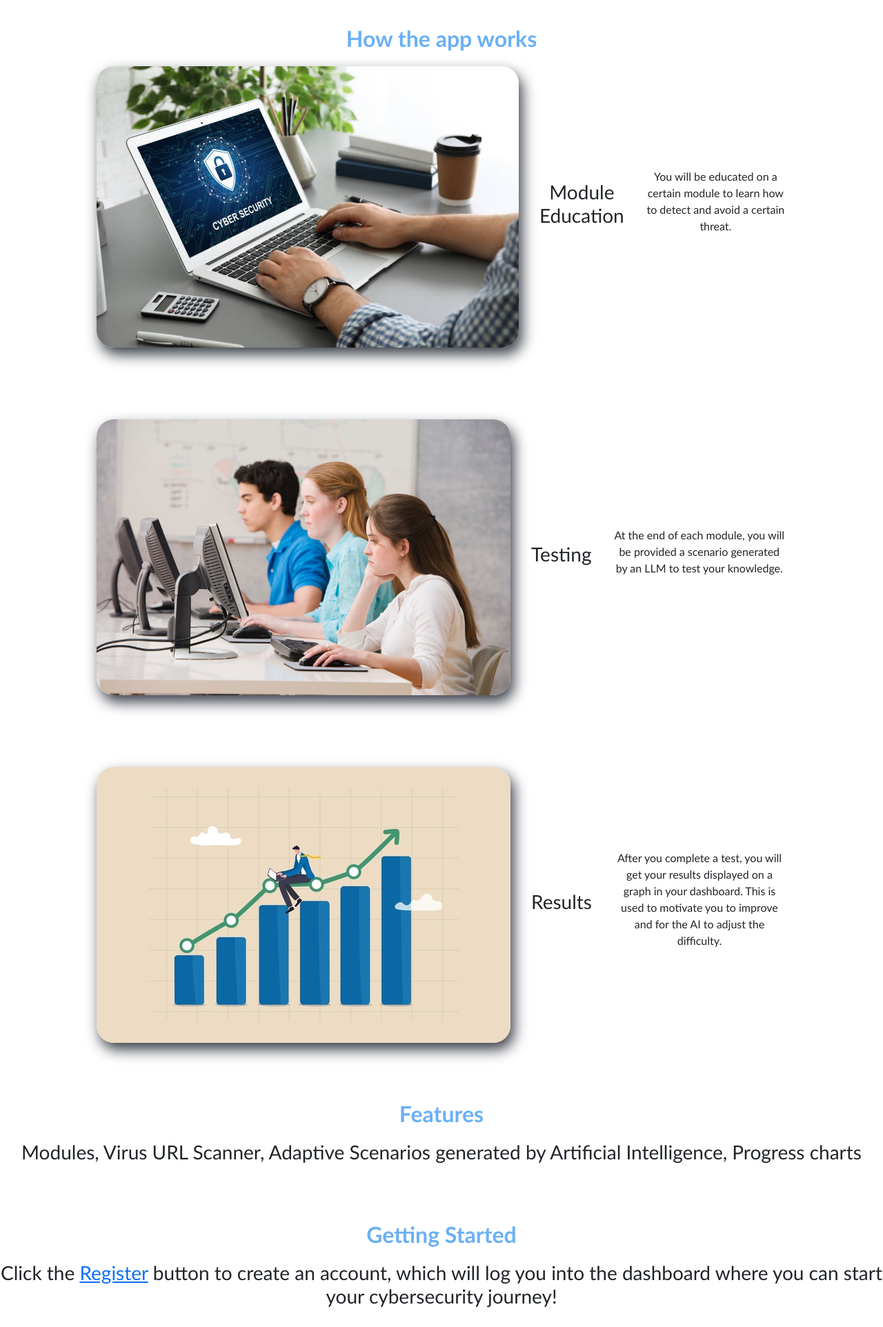
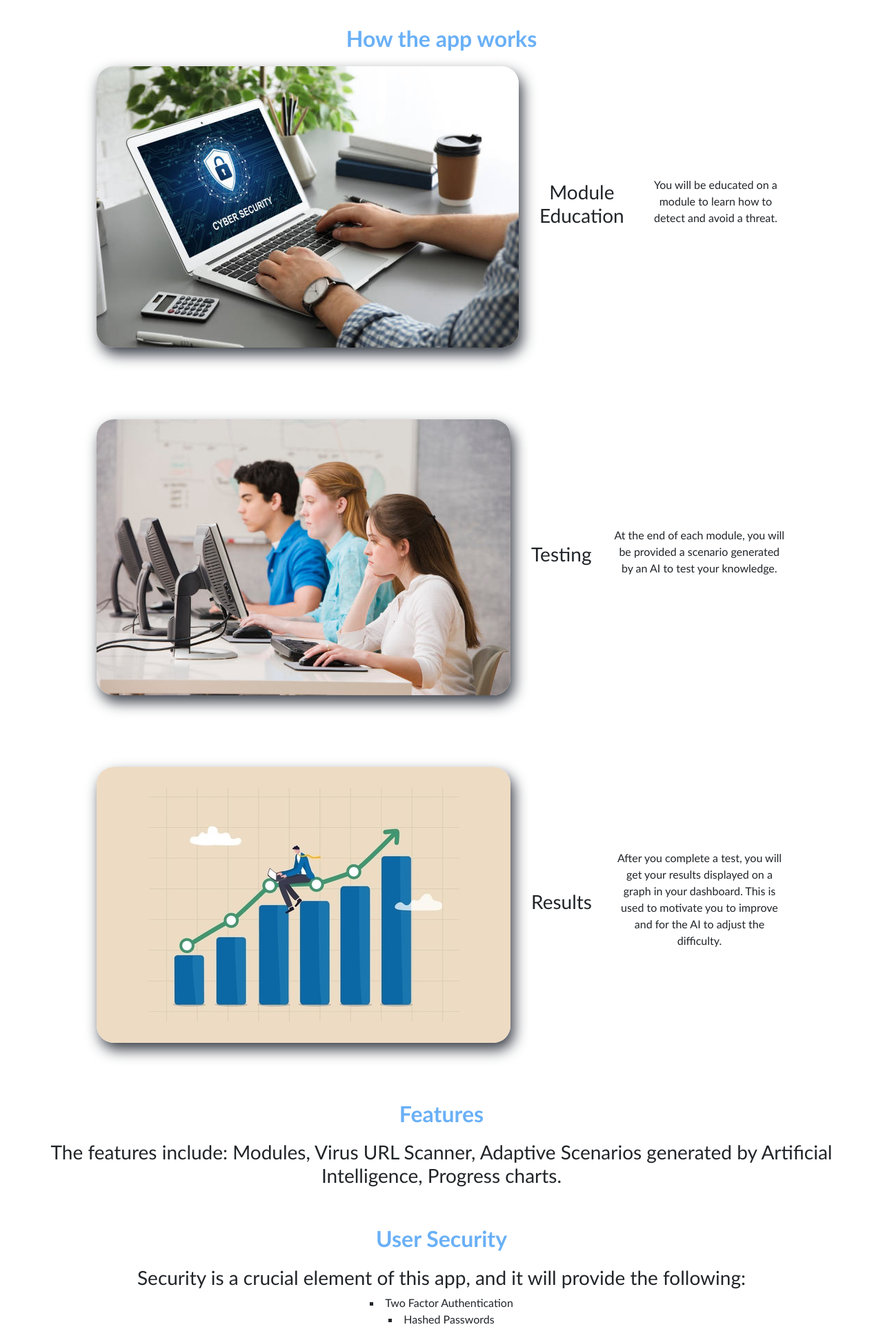
Before and after one commit to ChristianJ123ABC/DontHackMe, a Flask app: page / in a window 1280 px wide. Shown: the part 582-2506 px from the top of the page at 69% size. Before the commit the page ends 2478 px from the top, so only its background shows below. Run offline with Flask 3, Linux system fonts and the light colour scheme; parts of the project's set-up code (start-up, migrations or seed data) failed here and were passed over; some libraries are stand-ins or nearby versions.

Commit message:
Made headings / styling changes specific to Landing Page
Added security section for users  to read about what can be provided for their specific account.

Added better routing to the images of the app (url_for)

```diff
--- a/static/styles.css
+++ b/static/styles.css
@@ -91,3 +91,7 @@ body{
 img:hover{
     transform: scale(1.05);
 }
+
+#landingPage h2,h3,h1,ul,li{
+    text-align: center;
+}
--- a/templates/landing-page.html
+++ b/templates/landing-page.html
@@ -6,6 +6,10 @@
  https://getbootstrap.com/docs/6.0/examples/
  https://getbootstrap.com/docs/6.0/examples/heroes/
  https://cdn-icons-png.flaticon.com/512/13215/13215372.png LOGO
+ -->
+
+<!-- STYLING:
+     https://stackoverflow.com/questions/32039846/can-i-use-css-to-add-a-bullet-point-to-any-element
  -->
 
 <!DOCTYPE html>
@@ -17,28 +21,28 @@
 
     <!-- Links for the bootstrap and CSS file-->
     <link href="https://cdn.jsdelivr.net/npm/bootstrap@6.0.0-alpha.1/dist/css/bootstrap.min.css" rel="stylesheet" integrity="sha384-B/GM4XqrwHnWXNOWMbloTmrYXZg10cakYGmpfsR/bbzQ6JAJI4ihuyADKLnBgrCe" crossorigin="anonymous">
-    <link rel="stylesheet" href="../static/styles.css">
+    <link rel="stylesheet" href="{{ url_for('static', filename='styles.css') }}">
 </head>
 <body id = landingPage>
 
     <nav class="navbar navbar-translucent gap-4 md:navbar-expand w-50" style="margin: 0 auto;" data-bs-theme="dark">
         <div class="container-fluid">
             <a class="navbar-brand" href="/">
-                <img src="../static/uploads/logo.png" alt="Logo" width="25" height="20" class="d-inline-block align-text-top">DontHackMe
+                <img src="{{ url_for('static', filename='uploads/logo.png') }}" alt="Logo" width="25" height="20" class="d-inline-block align-text-top">DontHackMe
             </a>
             <button class="btn-icon navbar-toggler" type="button" data-bs-toggle="drawer" data-bs-target="#navbarNavAltMarkup" aria-controls="navbarNavAltMarkup" aria-expanded="false" aria-label="Toggle navigation">
                 <span class="navbar-toggler-icon" aria-hidden="true"></span>
             </button>
             <dialog class="drawer drawer-end" tabindex="-1" id="navbarNavAltMarkup" aria-labelledby="navbarNavAltMarkupLabel">
             <div class="drawer-header">
-                <h5 class="drawer-title" id="navbarNavAltMarkupLabel"> ㅤㅤㅤㅤㅤ </h5>
+                <h5 class="drawer-title" id="navbarNavAltMarkupLabel"> Menu </h5>
                 <button type="button" class="btn-close" data-bs-dismiss="drawer" aria-label="Close"></button>
             </div>
             <div class="drawer-body justify-content-center align-items">
                 <div class="nav navbar-nav  nav-underline gap-12 ">
                 <a class="nav-link" href="#">Login</a>
                 <a class="nav-link" href="#">Register</a>
-                <a class="nav-link disabled" aria-disabled="true">Disabled</a>
+
 
                 </div>
             </div>
@@ -66,10 +70,6 @@
 
 
 
-
-
-
-
     <br>
     <h2 style="text-align: center">The Problem</h2>
     <h3 style="text-align: center">As cyberthreats and forms of AI-generated scams are becoming more common, users are more susceptible to attacks than ever.</h3>
@@ -79,35 +79,48 @@
         <h2>How the app works</h2>
         <div class="examples">
             <div class="cards">
-                <img src="../static/uploads/learning.jpg" alt="Modules">
+                <img src="{{ url_for('static', filename='uploads/learning.jpg') }}" alt="Modules">
                 <h3>Module Education</h3>
-                <p>You will be educated on a certain module to learn how to detect and avoid a certain threat.</p>
+                <p>You will be educated on a module to learn how to detect and avoid a threat.</p>
             </div>
             <br>
             <div class="cards">
-                <img src="../static/uploads/testing.jpg" alt="Testing">
+                <img src="{{ url_for('static', filename='uploads/testing.jpg') }}" alt="Testing">
                 <h3>Testing</h3>
-                <p>At the end of each module, you will be provided a scenario generated by an LLM to test your knowledge.</p>
+                <p>At the end of each module, you will be provided a scenario generated by an AI to test your knowledge.</p>
             </div>
             <br>
             <div class="cards">
-                <img src="../static/uploads/improvement.jpg" alt="Results" >
+                <img src="{{ url_for('static', filename='uploads/improvement.jpg') }}" alt="Results">
                 <h3>Results</h3>
                 <p>After you complete a test, you will get your results displayed on a graph in your dashboard. This is used to motivate you to improve and for the AI to adjust the difficulty.</p>
             </div>
         </div>
     </section>
 
-     <br>
-    <h2 style="text-align: center">Features</h2>
-    <h3 style="text-align: center">Modules, Virus URL Scanner, Adaptive Scenarios generated by Artificial Intelligence, Progress charts<h3>
+    <br>
+    <h2>Features</h2>
+    <h3>The features include: Modules, Virus URL Scanner, Adaptive Scenarios generated by Artificial Intelligence, Progress charts.</h3>
     <br>
 
     <br>
-    <h2 style="text-align: center">Getting Started</h2>
-    <h3 style="text-align: center">Click the <a class="intro" href="#">Register</a> button to create an account, which will log you into the dashboard where you can start your cybersecurity journey!</h3>
+    <h2>User Security</h2>
+    <h3>Security is a crucial element of this app, and it will provide the following:</h3>
+    <ul style="list-style-type: square; list-style-position: inside; padding-left: 0;">
+        <li>Two Factor Authentication</li>
+        <li>Hashed Passwords</li>
+        <li>Form inputs such as Register and Login, will be rate limited (limited attempts before temporarily stopping you).</li>
+    </ul>
+
     <br>
+
+    <br>
+    <h2>Getting Started</h2>
+    <h3>Click the <a class="intro" href="#">Register</a> button to create an account, which will log you into the dashboard where you can start your cybersecurity journey!</h3>
+    <br>
+
 
 
     <script type="module" src="https://cdn.jsdelivr.net/npm/bootstrap@6.0.0-alpha.1/dist/js/bootstrap.bundle.min.js" integrity="sha384-1a/pXj49ZQ1aHEmrJ+gMw1otqoVsYwlEnlD8mIfY2TV03r20Y0CN7uqx1tQogjPL" crossorigin="anonymous"></script>
 </body>
+</html>
```
